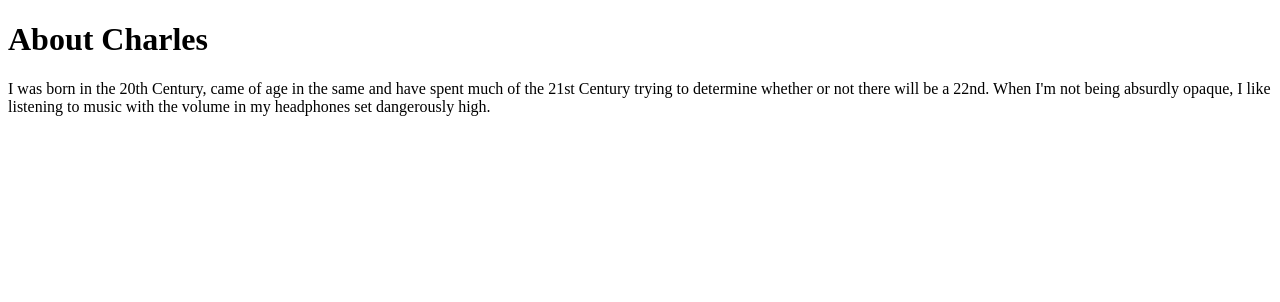
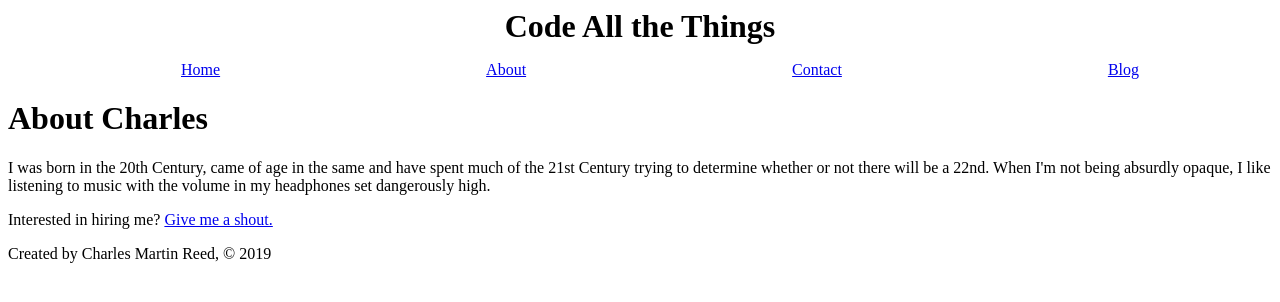
Before and after one commit to charlesmartinreed/gatsbyjs-crash-course, a Gatsby site in the folder gatsby-bootcamp/: page /about in a window 1280 px wide. Built offline with nearby package versions, Linux system fonts and the light colour scheme; Gatsby itself is replaced by a stand-in of ours.

Commit message:
Demonstrate integration of Link component. Create footer and header component per challenge.

```diff
--- /dev/null
+++ b/gatsby-bootcamp/src/components/footer.js
@@ -0,0 +1,11 @@
+import React from "react"
+
+const Footer = () => {
+  return (
+    <footer>
+      <p>Created by Charles Martin Reed, © 2019</p>
+    </footer>
+  )
+}
+
+export default Footer
--- /dev/null
+++ b/gatsby-bootcamp/src/components/header.js
@@ -0,0 +1,36 @@
+import React from "react"
+import { Link } from "gatsby"
+
+const Header = () => {
+  return (
+    <header>
+      <h1 style={{ margin: "0 auto", textAlign: "center" }}>
+        Code All the Things
+      </h1>
+      <nav>
+        <ul
+          style={{
+            display: "flex",
+            justifyContent: "space-around",
+            listStyle: "none",
+          }}
+        >
+          <li>
+            <Link to="/">Home</Link>
+          </li>
+          <li>
+            <Link to="/about">About</Link>
+          </li>
+          <li>
+            <Link to="/contact">Contact</Link>
+          </li>
+          <li>
+            <Link to="/blog">Blog</Link>
+          </li>
+        </ul>
+      </nav>
+    </header>
+  )
+}
+
+export default Header
--- a/gatsby-bootcamp/src/pages/about.js
+++ b/gatsby-bootcamp/src/pages/about.js
@@ -1,8 +1,12 @@
 import React from "react"
+import { Link } from "gatsby"
+import Header from "../components/header"
+import Footer from "../components/footer"
 
 const AboutPage = () => {
   return (
     <div>
+      <Header />
       <h1>About Charles</h1>
       <p>
         I was born in the 20th Century, came of age in the same and have spent
@@ -10,6 +14,10 @@ const AboutPage = () => {
         be a 22nd. When I'm not being absurdly opaque, I like listening to music
         with the volume in my headphones set dangerously high.
       </p>
+      <p>
+        Interested in hiring me? <Link to="/contact">Give me a shout.</Link>
+      </p>
+      <Footer />
     </div>
   )
 }
--- a/gatsby-bootcamp/src/pages/blog.js
+++ b/gatsby-bootcamp/src/pages/blog.js
@@ -1,10 +1,14 @@
 import React from "react"
+import Header from "../components/header"
+import Footer from "../components/footer"
 
 const BlogPage = () => {
   return (
     <div>
+      <Header />
       <h1>Blog</h1>
       <p>Posts will show up here, at some point.</p>
+      <Footer />
     </div>
   )
 }
--- a/gatsby-bootcamp/src/pages/contact.js
+++ b/gatsby-bootcamp/src/pages/contact.js
@@ -1,20 +1,24 @@
 import React from "react"
-import { Link } from "gatsby"
+import Header from "../components/header"
+import Footer from "../components/footer"
 
 const ContactPage = () => {
   return (
     <div>
+      <Header />
       <h1>Contact Me</h1>
       <p>+1-222-333-4444</p>
       <p>charliefakemail@yahoo.com</p>
       <p>
         <a
           href="https://twitter.com/supalatecharlie"
+          target="_blank"
           alt="Charlie's Twitter Page"
         >
           @supalatecharlie
         </a>
       </p>
+      <Footer />
     </div>
   )
 }
```
Also changed, not shown: gatsby-bootcamp/src/pages/index.js (+14 -2 lines).
